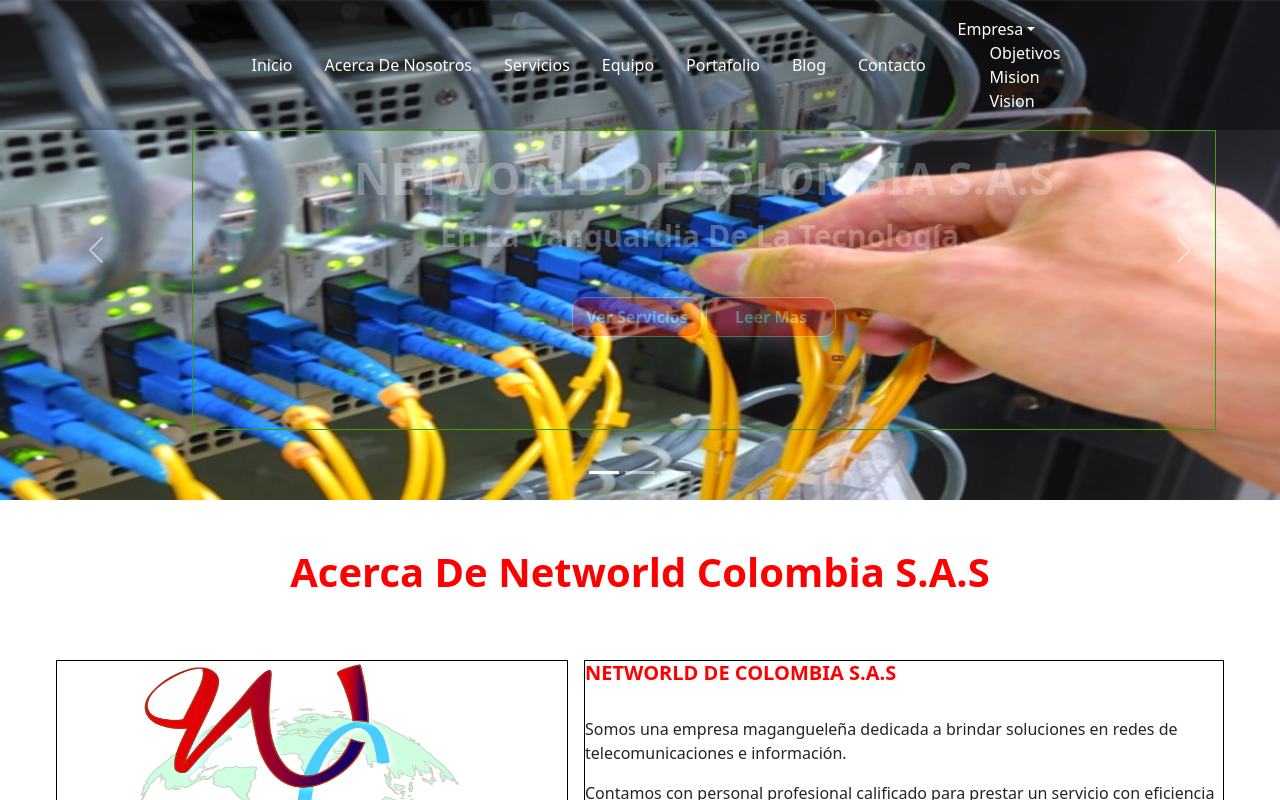
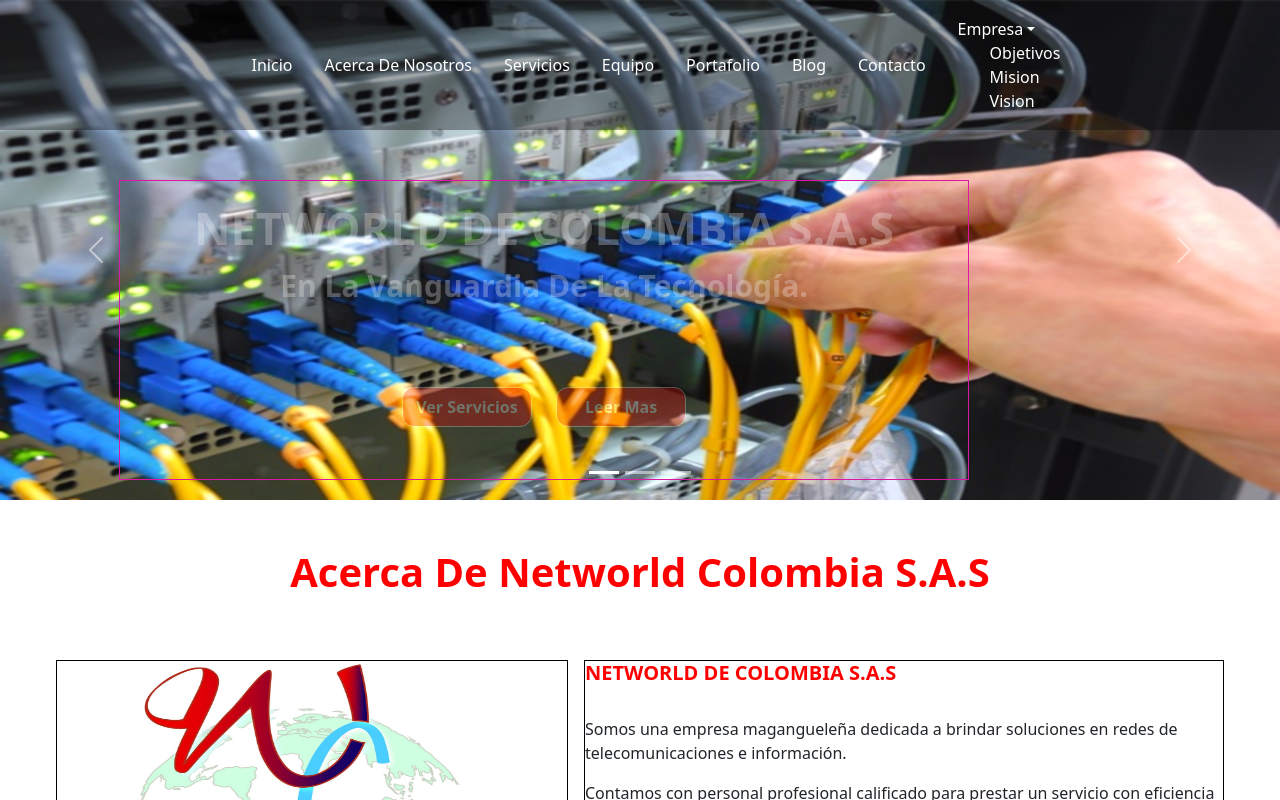
Before and after one commit to adammaster29/networldDeColombia, a React (Vite) app: page / in a window 1280 px wide. Shown: the top 800 px of the page. Built offline with nearby package versions, Linux system fonts and the light colour scheme.

Commit message:
actualizacion de todo los componentes

```diff
--- a/src/App.css
+++ b/src/App.css
@@ -1,50 +1,58 @@
-*{
+* {
   margin: 0;
   padding: 0;
   box-sizing: border-box;
 }
-body{
+body {
   background: fixed no-repeat url(/img/magangue.jpg);
-    background-size:contain ;
+  background-size: contain;
   background-size: 100% 100%;
-
 }
-:root{
---blanco:white;
---rojo:red;
---rojoOpaco:rgba(255, 0, 0, 0.301);
---negro:black;
---negroOpaco:#00000057;
---gris:gray;
---azulOpaco:rgba(31, 31, 233, 0.787);
+:root {
+  --blanco: white;
+  --rojo: red;
+  --rojoOpaco: rgba(255, 0, 0, 0.301);
+  --negro: black;
+  --negroOpaco: #00000057;
+  --gris: gray;
+  --azulOpaco: rgba(31, 31, 233, 0.787);
 }
 
-
 /*seccion navegacion y carrusel*/
-img{
+img {
   height: 500px;
 }
-
-.center-text{
-    border: 1px solid #409909;
-    width: 80%;
+/*corousel*/
+.center-text {
+  border: 1px solid #de16a5;
+  width: 850px;
   height: 300px;
-    margin-bottom: 50px;
-
+  margin-left: -73px;
+}
+.btnB {
+  border: 1px solid #000;
+  display: flex;
+  justify-content: center;
+  align-items: center;
+  margin-top: 2px;
+}
+.boton3 {
+  margin-bottom: 3px;
+  margin-top: 20px;
 }
 
-.Item{
+.Item {
   display: flex;
   justify-content: center;
   align-items: center;
 }
-.carousel{
+.carousel {
   position: relative;
   z-index: 1;
   top: 0;
   left: 0;
 }
-.navegador{
+.navegador {
   top: 0;
   left: 0;
 
@@ -56,25 +64,27 @@
   align-items: center;
   gap: 2rem;
   margin-left: 5rem;
-    background:var(--negroOpaco);
+  background: var(--negroOpaco);
   margin: 0 auto;
   z-index: 2;
   color: var(--blanco);
-  position:fixed;
+  position: fixed;
 }
 
-li a{
+li a {
   color: var(--blanco);
   text-decoration: none;
 }
-li{list-style-type: none;}
-.btn{
+li {
+  list-style-type: none;
+}
+.btn {
   width: 100%;
   border: 1px solid #000;
   display: flex;
   justify-content: center;
 }
-.button-carrusel{
+.button-carrusel {
   width: 130px;
   height: 40px;
   border-radius: 12px;
@@ -82,17 +92,20 @@
   border: 1px solid var(--blanco);
   color: var(--blanco);
   font-weight: 700;
-    margin-top: 1rem;
   transition: all 0.5s ease-in;
+  margin: 10px;
+}
+.mg {
+  margin-top: 15px;
 }
 
-.button-carrusel:hover{
+.button-carrusel:hover {
   background: none;
   transform: translatey(-1em);
 }
 
 /*Acerca de nosotros*/
-.contenedor-padre-acerca{
+.contenedor-padre-acerca {
   display: flex;
   flex-direction: row;
   justify-content: center;
@@ -100,102 +113,97 @@
   gap: 1rem;
   margin-top: 4rem;
 }
-.containerAcerca{
+.containerAcerca {
   background-color: var(--blanco);
   margin-top: -4rem;
 }
-.img-acerca{
+.img-acerca {
   width: 40%;
   margin-bottom: auto;
-    height:200px;
+  height: 200px;
   border: 1px solid #000;
 }
-.text-acerca{
+.text-acerca {
   width: 50%;
   border: 1px solid #000;
 }
-.titulo{
-    text-align:center;
-    margin-top:4rem;
-   font-weight:900;
+.titulo {
+  text-align: center;
+  margin-top: 4rem;
+  font-weight: 900;
   color: var(--rojo);
-
 }
-.subtitulo{
+.subtitulo {
   color: var(--rojo);
   font-weight: 600;
 }
 
 /*servicios*/
 
-.container_wrap{
+.container_wrap {
   border: 1px solid #000;
   display: flex;
   flex-wrap: wrap;
   justify-content: center;
   gap: 1rem;
   margin-top: 3rem;
-
 }
-.container-Servicios{
+.container-Servicios {
   background-color: var(--blanco);
   margin-top: -4rem;
 }
-.subtituloServicios{
+.subtituloServicios {
   color: var(--gris);
   font-weight: 700;
 }
-.wrap{
-
+.wrap {
   width: 300px;
   text-align: justify;
   padding: 1px;
   transition: all 0.3s ease-in;
   box-shadow: 2px 2px 3px 2px gray;
 }
-.wrap:hover{
+.wrap:hover {
   transform: translateY(-0.5em);
   box-shadow: 2px 2px 3px 2px var(--rojoOpaco);
 }
 
 /*progresso*/
-.container-progresso{
+.container-progresso {
   border: 1px solid #000;
   display: flex;
   justify-content: space-around;
   align-items: center;
   height: 300px;
 }
-.progressoflex{
+.progressoflex {
   display: flex;
   flex-direction: column;
 }
-span{
+span {
   color: var(--blanco);
   font-weight: 900;
   font-size: 19px;
 }
 
 /*porque elegirnos*/
-.padre-porqueElegirnos{
+.padre-porqueElegirnos {
   display: flex;
   flex-direction: row;
   justify-content: space-around;
   background: var(--blanco);
   border: 1px solid #000;
   height: auto;
-
 }
-.container-padretext-btn{
+.container-padretext-btn {
   border: 1px solid #5fab07;
   width: 55%;
-
 }
-.container-all{
+.container-all {
   background: var(--blanco);
 }
 
-.container-btnElegirnos{
+.container-btnElegirnos {
   display: flex;
   flex-direction: row;
   justify-content: center;
@@ -203,30 +211,32 @@
   width: 100%;
   gap: 2px;
 }
-.btn-text{
+.btn-text {
   width: 210px;
   height: 38px;
   border: none;
   background: none;
   color: var(--gris);
 }
-.btn-textC{
+.btn-textC {
   width: 100px;
   height: 38px;
   border: none;
   background: none;
   color: var(--gris);
 }
-.btn-textC:hover,.btn-text:hover{
+.btn-textC:hover,
+.btn-text:hover {
   border: 1px solid var(--gris);
   color: var(--azulOpaco);
 }
-.btn-textC:focus,.btn-text:focus{
+.btn-textC:focus,
+.btn-text:focus {
   outline: none;
   box-shadow: 0 0 5px blue;
 }
 
-.mostrar-texto{
+.mostrar-texto {
   text-align: justify;
   border: 1px solid #000;
   height: auto;
@@ -238,3 +248,24 @@
   margin-right: 5px;
   padding: 1px;
 }
+.hijo-padre {
+  width: 45%;
+  border: 1px solid #000;
+}
+.textoizq-netbtn {
+    border: 1px solid #000;
+
+}
+
+.img-hijoPadre{
+width: 100%;
+}
+.btn-text1{
+width: 100%;
+}
+.img-btn-redespq{
+    width: 100%;
+    height: 200px;
+    margin: 0 auto;
+    border: 1px solid #000;
+}
--- a/src/components/Carrusel.jsx
+++ b/src/components/Carrusel.jsx
@@ -8,7 +8,7 @@
 
 
 
-    <Carousel className='carousel' fade interval='1400'>
+    <Carousel className='carousel' fade interval='1400' >
 
       <Carousel.Item  >
         <img
@@ -20,7 +20,8 @@
         <Carousel.Caption className='center-text'>
           <h3 className='animacion ' style={{ fontSize: "45px", fontWeight: 900 }}> NETWORLD DE COLOMBIA S.A.S</h3>
           <p className='animacion progress-bar'  style={{ fontSize: "30px", fontWeight: 600 }}>En La Vanguardia De La Tecnología.</p>
-          <div className='btn animacion' ><button  className='button-carrusel' >Ver Servicios</button> <button className='button-carrusel'>Leer Mas</button></div>
+          {/* <div className='btnB ' ></div> */}<br /><br />
+          <button  className='button-carrusel animacion mg' >Ver Servicios</button> <button className='button-carrusel animacion mg'>Leer Mas</button>
         </Carousel.Caption>
 
       </Carousel.Item>
@@ -35,7 +36,8 @@
         <Carousel.Caption className='center-text'>
           <h3 className='animacion' style={{ fontSize: "45px", fontWeight: 900 }}> NETWORLD DE COLOMBIA S.A.S</h3>
           <p className='animacion progress-bar'  style={{ fontSize: "30px", fontWeight: 600 }}>En La Vanguardia De La Tecnología.</p>
-          <div className='btn animacion'><button  className='button-carrusel' >Ver Servicios</button> <button className='button-carrusel'>Leer Mas</button></div>
+          {/* <div className='btnB '></div> */} <br /><br />
+          <button  className='button-carrusel animacion mg' >Ver Servicios</button> <button className='button-carrusel animacion mg'>Leer Mas</button>
         </Carousel.Caption>
 
       </Carousel.Item>
@@ -50,7 +52,8 @@
         <Carousel.Caption className='center-text'>
           <h3 className='animacion' style={{ fontSize: "45px", fontWeight: 900 }}> Cumplimos con los requerimientos de nuestros clientes.</h3>
           <p className='animacion progress-bar'  style={{ fontSize: "30px", fontWeight: 600 }}>Somos tu mejor opcion.</p>
-          <div className='btn animacion'><button  className='button-carrusel' >Ver Servicios</button> <button className='button-carrusel'>Leer Mas</button></div>
+          {/* <div className='btnB boton3 '></div> */}
+          <button  className='button-carrusel animacion' >Ver Servicios</button> <button className='button-carrusel animacion'>Leer Mas</button>
         </Carousel.Caption>
 
       </Carousel.Item>
--- a/src/components/PorqueElegirnos.jsx
+++ b/src/components/PorqueElegirnos.jsx
@@ -3,7 +3,7 @@
 
 function PorqueElegirnos() {
 
-    const [showText, setShowText] = useState(false);
+    const [showText, setShowText] = useState(true);
     const [showText1, setShowText1] = useState(false);
     const [showText2, setShowText2] = useState(false);
     const [showText3, setShowText3] = useState(false);
@@ -41,11 +41,16 @@
 
         <div className='padre-porqueElegirnos'>
 
-            <div>
-                <img src="/img/paquete internet.jpeg" alt="" />
+            <div className='hijo-padre'>
+                <img className='img-hijoPadre' src="/img/paquete internet.jpeg" alt="" />
                 <div>
-                    <button className='btn-text' onClick={() => setShowText3(!showText3)}>NETWORLD de Colombia S.A.S</button>
-                    {showText3 && <div className='textoizq-netbtn'>Este es el texto que se mostrará u ocultará</div>}
+
+                    <button className='btn-text1' onClick={() => setShowText3(!showText3)}>NETWORLD de Colombia S.A.S</button>
+
+                    {showText3 && <div className='textoizq-netbtn'>
+                        <img className='img-btn-redespq' src="/img/redesporquelegirnos.png" alt="" />
+                        <p><b style={{fontSize:"18px"}}>Somos una empresa con el más alto nivel tecnológico,</b> dedicada a la comercialización de servicios y productos del sector informático y de telecomunicaciones dentro de los más altos estándares de calidad, brindándole a nuestros clientes más que excelentes productos, un
+servicio técnico y profesional con calidad y eficiencia. .</p></div>}
                 </div>
 
             </div>
```
Also changed, not shown: public/img/redesporquelegirnos.png (added). Lines whose indentation alone changed are shown as unchanged.
